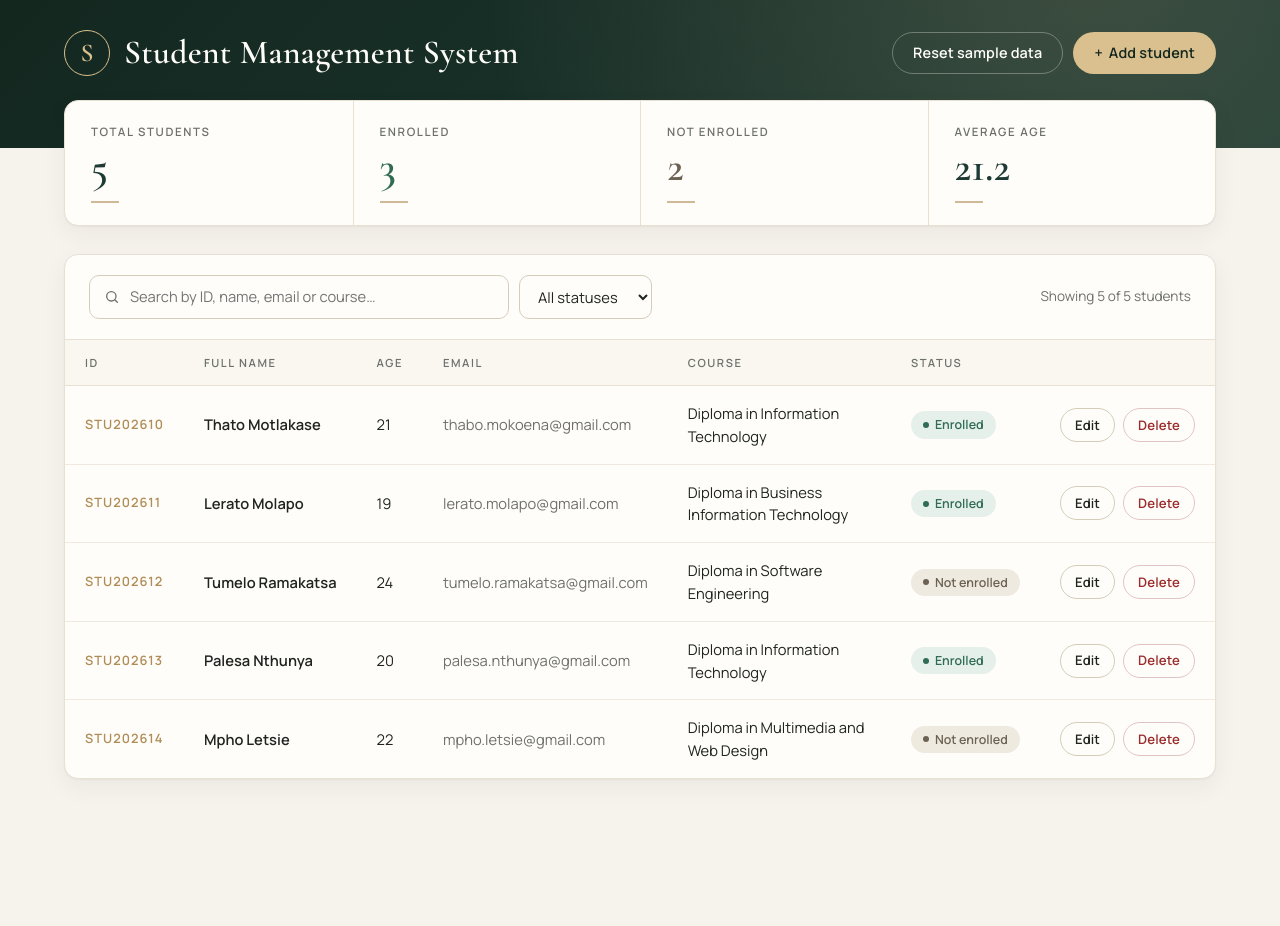
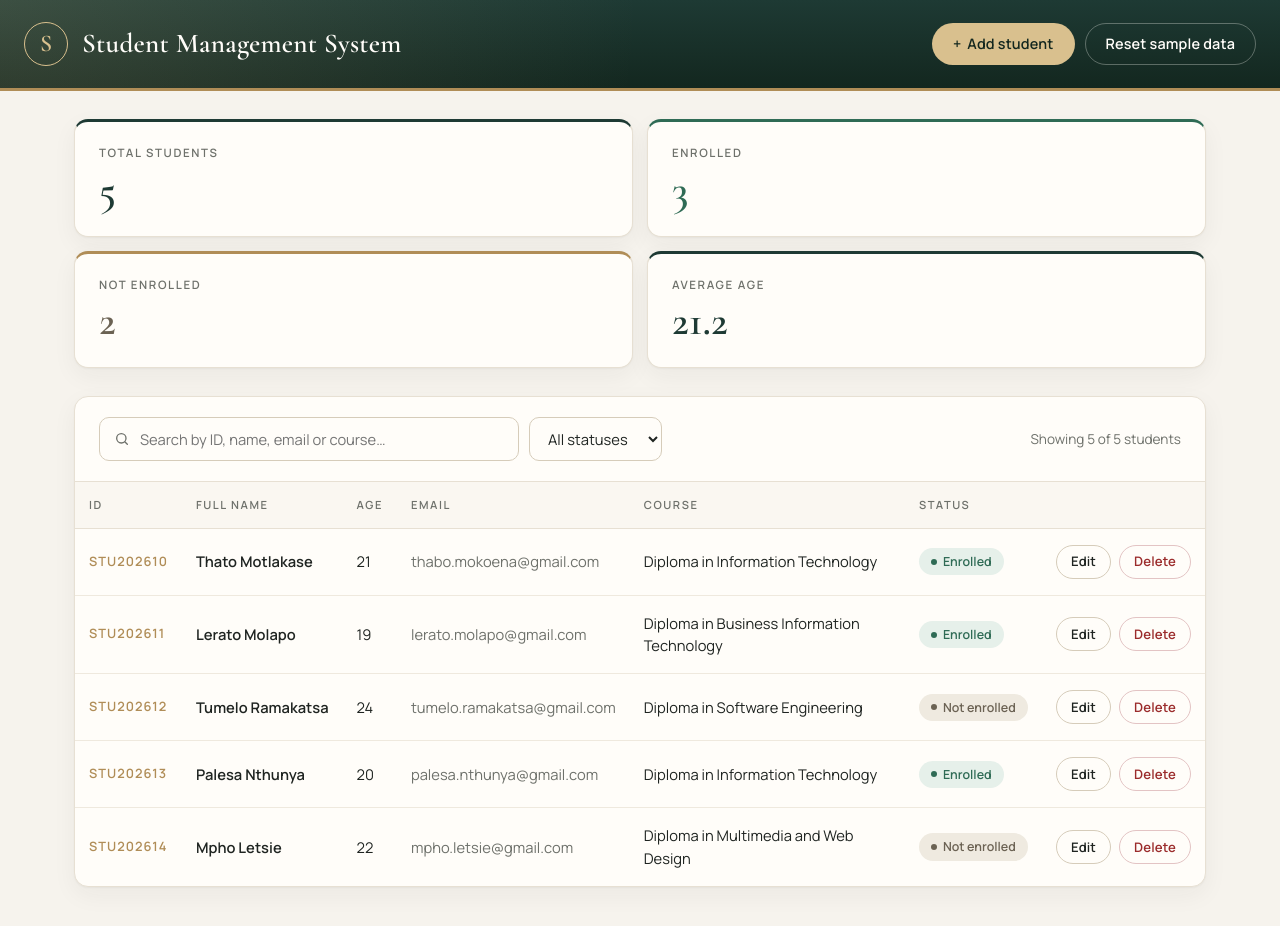
Before and after one commit to nokakarabo2-tech/management, a React (Vite) app: page / in a window 1280 px wide. Shown: the top 926 px of the page. Before the commit the page ends 835 px from the top, so only its background shows below. Built offline with nearby package versions, Linux system fonts and the light colour scheme.

Commit message:
latest changes

```diff
--- a/src/App.css
+++ b/src/App.css
@@ -89,59 +89,57 @@ a {
   outline-offset: 3px;
 }
 
-/* ---------- Layout ---------- */
+/* ---------- Layout (sidebar on the left, content on the right) ---------- */
 
 .app {
   min-height: 100vh;
-  display: flex;
-  flex-direction: column;
+  display: grid;
+  grid-template-columns: 248px minmax(0, 1fr);
 }
 
 .container {
   width: 100%;
-  max-width: 1200px;
+  max-width: 1180px;
   margin: 0 auto;
-  padding: 0 24px 56px;
-  flex: 1;
+  padding: 36px 28px 56px;
 }
 
-/* ---------- Header ---------- */
+/* ---------- Sidebar (the <header> element) ---------- */
 
-.app-header {
+.sidebar {
+  position: sticky;
+  top: 0;
+  height: 100vh;
+  display: flex;
+  flex-direction: column;
+  gap: 36px;
+  padding: 34px 22px;
+  color: var(--surface);
   background:
-    radial-gradient(circle at 85% -40%, rgba(217, 192, 142, 0.18), transparent 55%),
-    linear-gradient(135deg, var(--emerald-900), var(--emerald-800));
-  color: var(--surface);
-  padding-bottom: 72px; /* stat cards overlap this area */
-}
-
-.app-header__inner {
-  max-width: 1200px;
-  margin: 0 auto;
-  padding: 30px 24px 0;
-  display: flex;
-  align-items: center;
-  justify-content: space-between;
-  gap: 18px;
-  flex-wrap: wrap;
+    radial-gradient(circle at 0% 0%, rgba(217, 192, 142, 0.16), transparent 50%),
+    linear-gradient(180deg, var(--emerald-800), var(--emerald-900));
+  border-right: 1px solid rgba(217, 192, 142, 0.25);
 }
 
 .brand {
   display: flex;
-  align-items: center;
-  gap: 14px;
+  flex-direction: column;
+  align-items: flex-start;
+  gap: 18px;
+  padding-bottom: 28px;
+  border-bottom: 1px solid rgba(255, 253, 249, 0.12);
 }
 
 .brand__mark {
-  width: 46px;
-  height: 46px;
+  width: 52px;
+  height: 52px;
   border-radius: 50%;
   border: 1px solid var(--brass-light);
   display: inline-flex;
   align-items: center;
   justify-content: center;
   font-family: var(--font-display);
-  font-size: 1.6rem;
+  font-size: 1.8rem;
   font-weight: 600;
   color: var(--brass-light);
   flex-shrink: 0;
@@ -149,16 +147,29 @@ a {
 
 .app-header__title {
   font-family: var(--font-display);
-  font-size: 2.1rem;
+  font-size: 1.85rem;
   font-weight: 600;
+  line-height: 1.1;
   letter-spacing: 0.01em;
-  line-height: 1.1;
+}
+
+.sidebar__label {
+  font-size: 0.7rem;
+  font-weight: 600;
+  letter-spacing: 0.16em;
+  text-transform: uppercase;
+  color: var(--brass-light);
+  margin-bottom: 12px;
 }
 
 .app-header__actions {
   display: flex;
+  flex-direction: column;
   gap: 10px;
-  flex-wrap: wrap;
+}
+
+.app-header__actions .button {
+  width: 100%;
 }
 
 /* ---------- Buttons ---------- */
@@ -176,6 +187,7 @@ a {
   font-weight: 600;
   font-size: 0.9rem;
   letter-spacing: 0.01em;
+  white-space: nowrap;
   cursor: pointer;
   transition: background-color 0.2s, border-color 0.2s, color 0.2s, transform 0.1s;
 }
@@ -270,25 +282,22 @@ a {
   color: inherit;
 }
 
-/* ---------- Stats ---------- */
+/* ---------- Stats (four separate cards) ---------- */
 
 .stats {
   display: grid;
   grid-template-columns: repeat(4, 1fr);
-  margin: -48px 0 28px;
+  gap: 18px;
+  margin-bottom: 28px;
+}
+
+.stat-card {
   background: var(--surface);
   border: 1px solid var(--border);
   border-radius: var(--radius);
   box-shadow: var(--shadow);
-  overflow: hidden;
-}
-
-.stat-card {
-  padding: 22px 26px;
-  position: relative;
-}
-.stat-card + .stat-card {
-  border-left: 1px solid var(--border);
+  padding: 22px 24px;
+  border-top: 3px solid var(--emerald-800);
 }
 
 .stat-card__label {
@@ -304,21 +313,18 @@ a {
   font-size: 2.6rem;
   font-weight: 600;
   line-height: 1.1;
-  margin-top: 4px;
+  margin-top: 6px;
   color: var(--emerald-800);
 }
 
-.stat-card::after {
-  content: '';
-  display: block;
-  width: 28px;
-  height: 2px;
-  margin-top: 10px;
-  background: var(--brass);
-  opacity: 0.6;
+.stat-card--success {
+  border-top-color: var(--success);
 }
 .stat-card--success .stat-card__value {
   color: var(--success);
+}
+.stat-card--muted {
+  border-top-color: var(--brass);
 }
 .stat-card--muted .stat-card__value {
   color: var(--neutral-text);
@@ -397,6 +403,7 @@ a {
 /* ---------- Table ---------- */
 
 .table-wrapper {
+  position: relative; /* keeps hidden labels inside so the page never scrolls sideways */
   overflow-x: auto;
 }
 
@@ -414,13 +421,13 @@ a {
   letter-spacing: 0.14em;
   color: var(--ink-muted);
   background: var(--surface-alt);
-  padding: 14px 20px;
+  padding: 14px;
   border-bottom: 1px solid var(--border);
   white-space: nowrap;
 }
 
 .student-table td {
-  padding: 16px 20px;
+  padding: 16px 14px;
   border-bottom: 1px solid #efe9de;
   vertical-align: middle;
 }
@@ -462,31 +469,9 @@ a {
   margin-left: 8px;
 }
 
-.name-cell {
-  display: flex;
-  align-items: center;
-  gap: 12px;
-}
-
 .name-cell__name {
   font-weight: 600;
   white-space: nowrap;
-}
-
-.avatar {
-  flex-shrink: 0;
-  width: 38px;
-  height: 38px;
-  border-radius: 50%;
-  background: var(--emerald-100);
-  color: var(--emerald-800);
-  font-family: var(--font-display);
-  font-size: 1rem;
-  font-weight: 700;
-  display: inline-flex;
-  align-items: center;
-  justify-content: center;
-  border: 1px solid #d3e1d9;
 }
 
 .badge {
@@ -774,30 +759,85 @@ a {
 
 /* ---------- Responsive ---------- */
 
-@media (max-width: 900px) {
+/* Tablets and phones: the sidebar becomes a bar across the top */
+@media (max-width: 1280px) {
+  .app {
+    display: block;
+  }
+
+  .sidebar {
+    position: static;
+    height: auto;
+    flex-direction: row;
+    align-items: center;
+    justify-content: space-between;
+    flex-wrap: wrap;
+    gap: 16px;
+    padding: 22px 24px;
+    border-right: none;
+    border-bottom: 3px solid var(--brass);
+  }
+
+  .brand {
+    flex-direction: row;
+    align-items: center;
+    gap: 14px;
+    padding-bottom: 0;
+    border-bottom: none;
+  }
+
+  .brand__mark {
+    width: 44px;
+    height: 44px;
+    font-size: 1.5rem;
+  }
+
+  .app-header__title {
+    font-size: 1.7rem;
+  }
+
+  .sidebar__label {
+    display: none;
+  }
+
+  .app-header__actions {
+    flex-direction: row;
+    flex-wrap: wrap;
+  }
+  .app-header__actions .button {
+    width: auto;
+  }
+
+  .container {
+    padding: 28px 24px 48px;
+  }
+
   .stats {
     grid-template-columns: repeat(2, 1fr);
+    gap: 14px;
   }
-  .stat-card:nth-child(3) {
-    border-left: none;
-  }
-  .stat-card:nth-child(n + 3) {
-    border-top: 1px solid var(--border);
+}
+
+/* Narrower tablets: let long emails wrap so the table still fits */
+@media (max-width: 1000px) {
+  .cell-email a {
+    white-space: normal;
+    overflow-wrap: anywhere;
   }
 }
 
 /* On small screens each table row becomes a card with labels */
-@media (max-width: 760px) {
+@media (max-width: 860px) {
   .container {
-    padding: 0 16px 40px;
+    padding: 20px 16px 40px;
   }
 
-  .app-header__inner {
-    padding: 24px 16px 0;
+  .sidebar {
+    padding: 20px 16px;
   }
 
   .app-header__title {
-    font-size: 1.6rem;
+    font-size: 1.5rem;
   }
 
   .brand__mark {
@@ -812,6 +852,9 @@ a {
   }
   .app-header__actions .button {
     flex: 1;
+    width: auto;
+    padding-left: 12px;
+    padding-right: 12px;
   }
 
   .stat-card {
--- a/src/components/Header.jsx
+++ b/src/components/Header.jsx
@@ -1,5 +1,7 @@
 /**
- * Header – brand mark, app title and the main "Add student" action.
+ * Header – shown as a sidebar on the left of the page on large screens,
+ * and as a bar across the top on tablets and phones (handled in App.css).
+ * It holds the brand mark, the app title and the main actions.
  *
  * Props:
  *  onAddClick   (function) – opens the Add Student modal
@@ -7,20 +9,22 @@
  */
 function Header({ onAddClick, onResetClick }) {
   return (
-    <header className="app-header">
-      <div className="app-header__inner">
+    <header className="sidebar">
       <div className="brand">
         <span className="brand__mark" aria-hidden="true">
           S
         </span>
         <h1 className="app-header__title">Student Management System</h1>
       </div>
+
+      <div>
+        <p className="sidebar__label">Actions</p>
         <div className="app-header__actions">
+          <button type="button" className="button button--accent" onClick={onAddClick}>
+            <span aria-hidden="true">+</span> Add student
+          </button>
           <button type="button" className="button button--ghost" onClick={onResetClick}>
             Reset sample data
-          </button>
-          <button type="button" className="button button--accent" onClick={onAddClick}>
-            <span aria-hidden="true">+</span> Add student
           </button>
         </div>
       </div>
```
Lines whose indentation alone changed are shown as unchanged.
